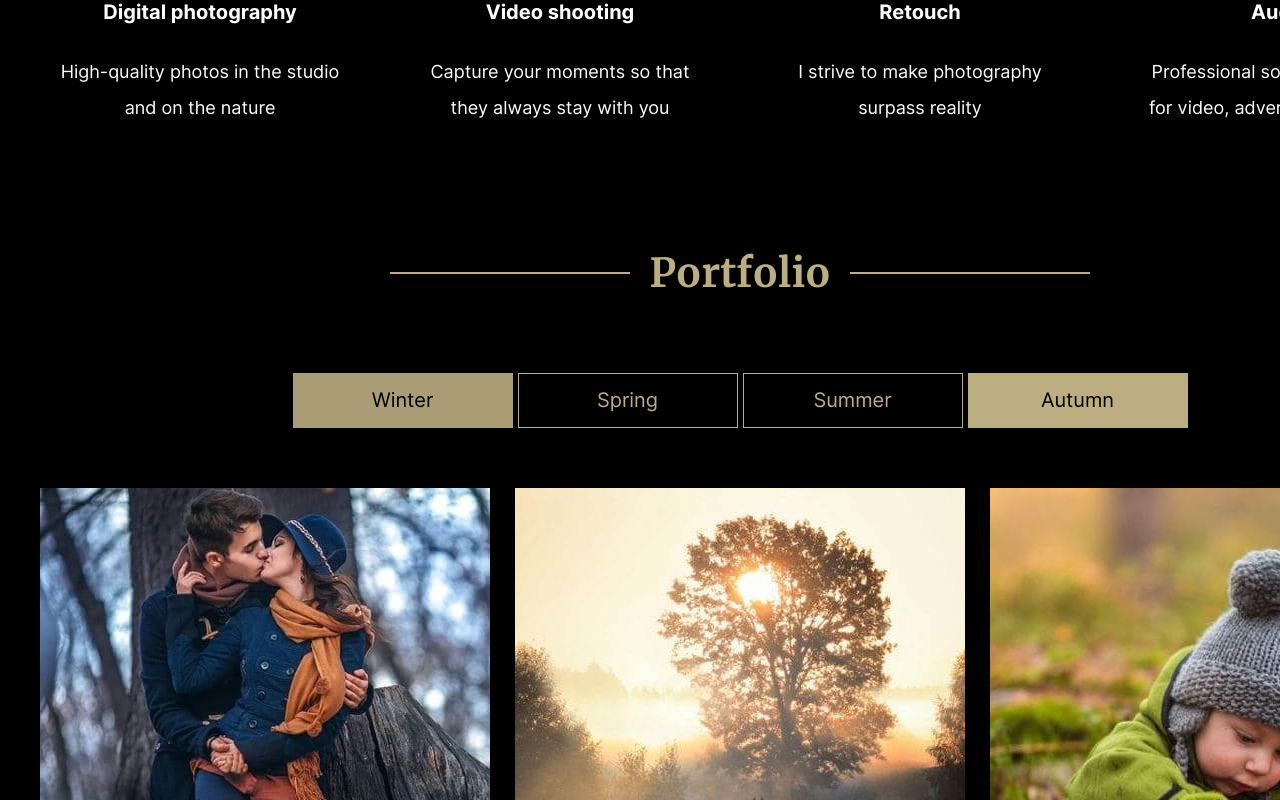
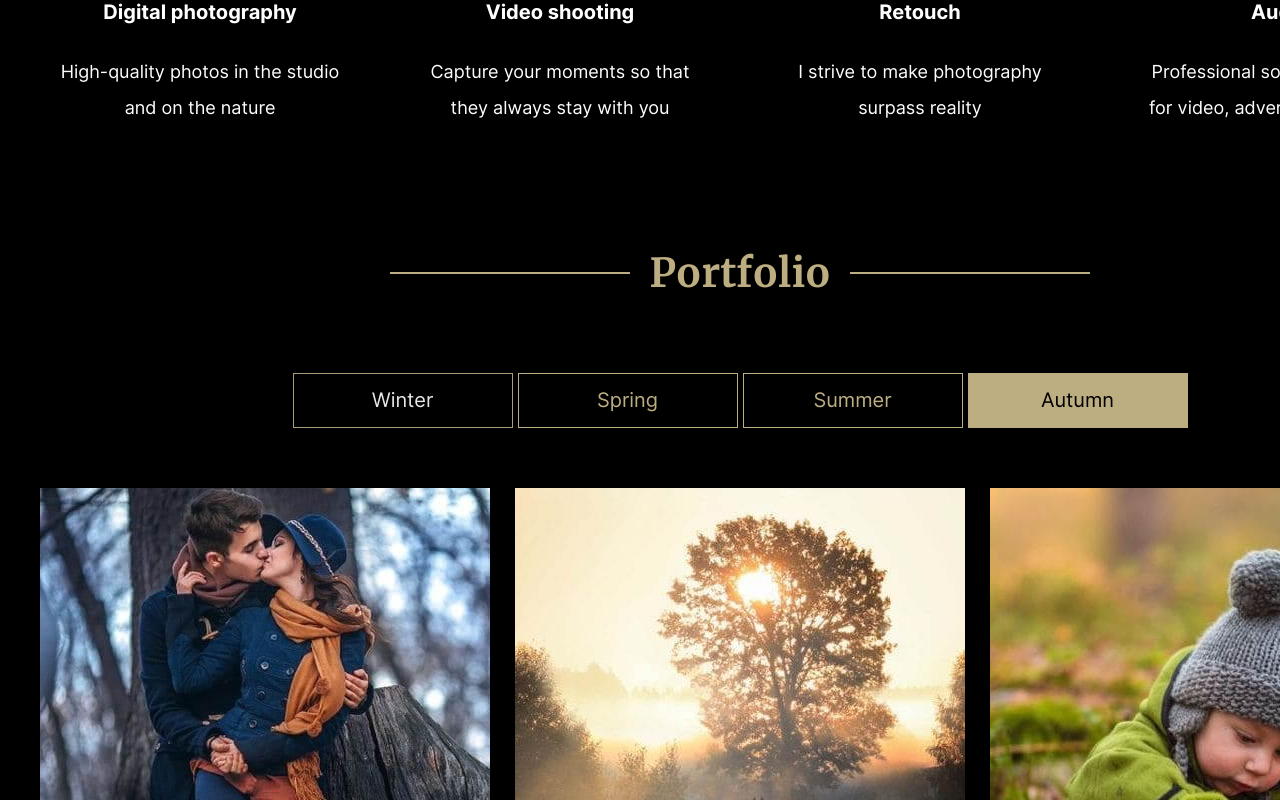
Before and after one commit to ProjectOnGitHub/portfolio-alexa, a plain HTML site: page portfolio/index.html in a window 1280 px wide. In both pictures the pointer is over the button "Winter". Shown: the part 1257-2057 px from the top of the page. Drawn offline with Linux system fonts and the light colour scheme; files whose address does not match are found by name.

Commit message:
style: change button hover effect

```diff
--- a/portfolio/style.css
+++ b/portfolio/style.css
@@ -334,8 +334,8 @@ html {
 }
 
 .portfolio__filter-button:hover {
-  color: var(--color-dark);
-  background-color: var(--color-decoration);
+  color: var(--color-light);
+  background-color: var(--color-dark);
 }
 
 .portfolio__filter-button_active {
```
